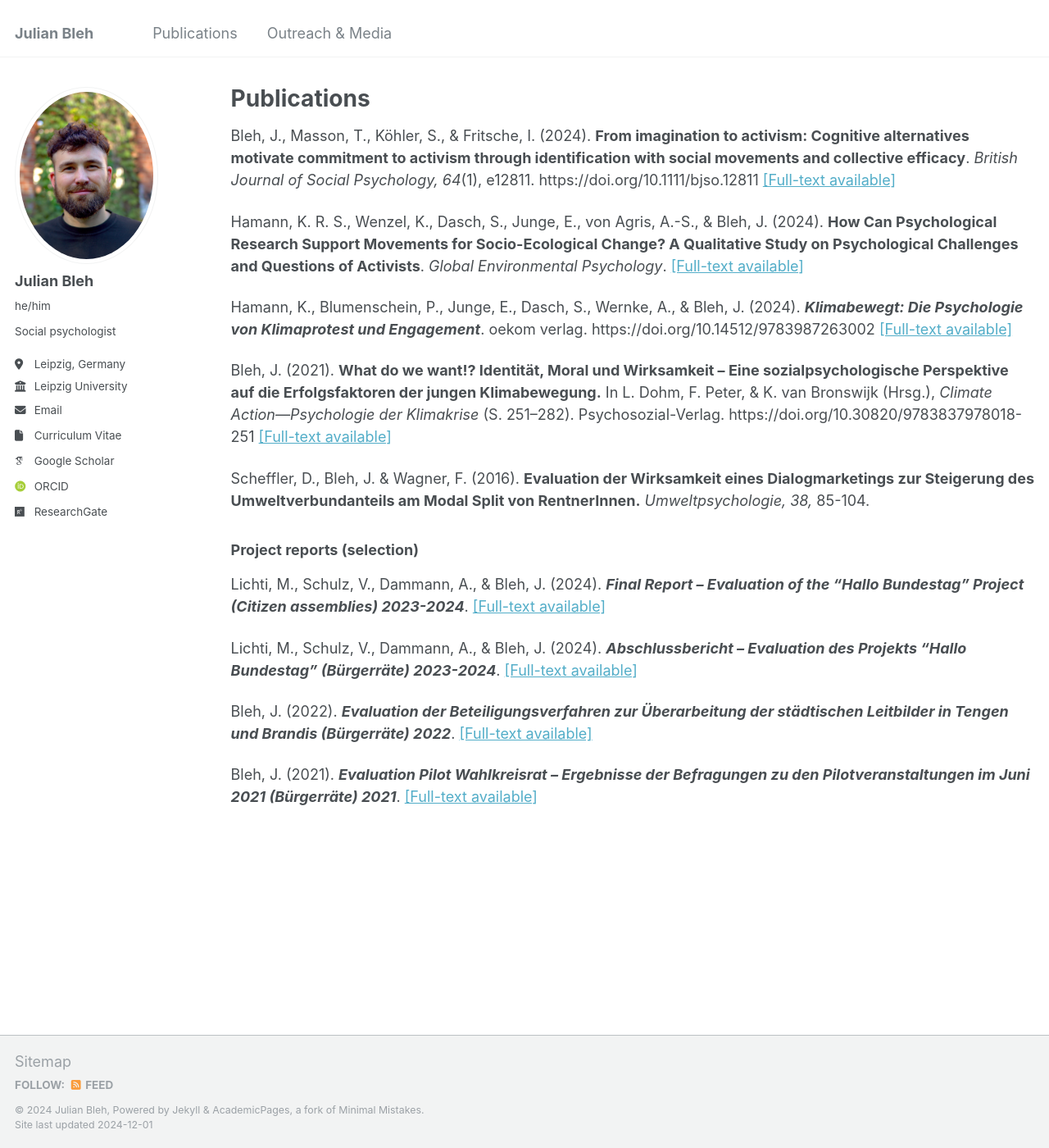
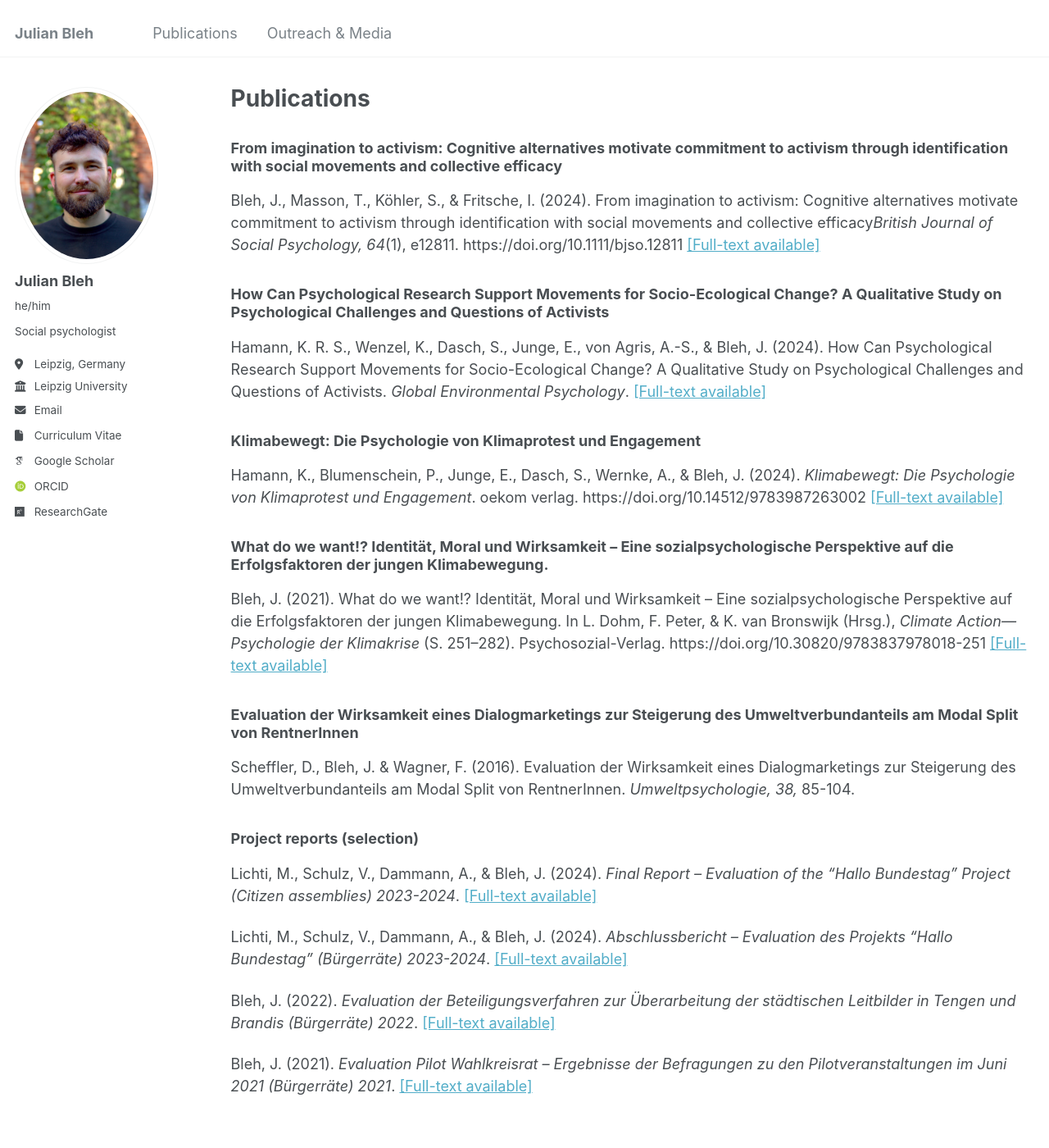
Before and after one commit to JulianBleh/JulianBleh1.github.io, a Jekyll site: the page built from _pages/publications.md, in a window 1280 px wide and 1400 px high. Shown: the whole window at 82% size. Built offline with Jekyll 4.4.1, drawn with Linux system fonts in a browser that asks for light colours; some web fonts are replaced.

Commit message:
Update publications.md

```diff
--- a/_pages/publications.md
+++ b/_pages/publications.md
@@ -6,23 +6,28 @@ author_profile: true
 ---
 
 
-Bleh, J., Masson, T., Köhler, S., & Fritsche, I. (2024). **From imagination to activism: Cognitive alternatives motivate commitment to activism through identification with social movements and collective efficacy**. *British Journal of Social Psychology, 64*(1), e12811. https://doi.org/10.1111/bjso.12811 [[Full-text available]](https://www.researchgate.net/publication/385877996_From_imagination_to_activism_Cognitive_alternatives_motivate_commitment_to_activism_through_identification_with_social_movements_and_collective_efficacy){:target="_blank"}
+### From imagination to activism: Cognitive alternatives motivate commitment to activism through identification with social movements and collective efficacy
+Bleh, J., Masson, T., Köhler, S., & Fritsche, I. (2024). From imagination to activism: Cognitive alternatives motivate commitment to activism through identification with social movements and collective efficacy*British Journal of Social Psychology, 64*(1), e12811. https://doi.org/10.1111/bjso.12811 [[Full-text available]](https://www.researchgate.net/publication/385877996_From_imagination_to_activism_Cognitive_alternatives_motivate_commitment_to_activism_through_identification_with_social_movements_and_collective_efficacy){:target="_blank"}
 
-Hamann, K. R. S., Wenzel, K., Dasch, S., Junge, E., von Agris, A.-S., & Bleh, J. (2024). **How Can Psychological Research Support Movements for Socio-Ecological Change? A Qualitative Study on Psychological Challenges and Questions of Activists**. *Global Environmental Psychology*. [[Full-text available]](https://www.researchgate.net/publication/378972004_How_Can_Psychological_Research_Support_Movements_for_Socio-Ecological_Change_A_Qualitative_Study_on_Psychological_Challenges_and_Questions_of_Activists){:target="_blank"}
+### How Can Psychological Research Support Movements for Socio-Ecological Change? A Qualitative Study on Psychological Challenges and Questions of Activists
+Hamann, K. R. S., Wenzel, K., Dasch, S., Junge, E., von Agris, A.-S., & Bleh, J. (2024). How Can Psychological Research Support Movements for Socio-Ecological Change? A Qualitative Study on Psychological Challenges and Questions of Activists. *Global Environmental Psychology*. [[Full-text available]](https://www.researchgate.net/publication/378972004_How_Can_Psychological_Research_Support_Movements_for_Socio-Ecological_Change_A_Qualitative_Study_on_Psychological_Challenges_and_Questions_of_Activists){:target="_blank"}
 
-Hamann, K., Blumenschein, P., Junge, E., Dasch, S., Wernke, A., & Bleh, J. (2024). ***Klimabewegt: Die Psychologie von Klimaprotest und Engagement***. oekom verlag. https://doi.org/10.14512/9783987263002 [[Full-text available]](https://www.oekom.de/buch/klimabewegt-9783987260704){:target="_blank"}
+### Klimabewegt: Die Psychologie von Klimaprotest und Engagement
+Hamann, K., Blumenschein, P., Junge, E., Dasch, S., Wernke, A., & Bleh, J. (2024). *Klimabewegt: Die Psychologie von Klimaprotest und Engagement*. oekom verlag. https://doi.org/10.14512/9783987263002 [[Full-text available]](https://www.oekom.de/buch/klimabewegt-9783987260704){:target="_blank"}
 
-Bleh, J. (2021). **What do we want!? Identität, Moral und Wirksamkeit – Eine sozialpsychologische Perspektive auf die Erfolgsfaktoren der jungen Klimabewegung.** In L. Dohm, F. Peter, & K. van Bronswijk (Hrsg.), *Climate Action—Psychologie der Klimakrise* (S. 251–282). Psychosozial-Verlag. https://doi.org/10.30820/9783837978018-251 [[Full-text available]](https://www.researchgate.net/publication/353947962_What_do_we_want_Identitat_Moral_und_Wirksamkeit_-_Eine_sozialpsychologische_Perspektive_auf_die_Erfolgsfaktoren_der_jungen_Klimabewegung){:target="_blank"}
+### What do we want!? Identität, Moral und Wirksamkeit – Eine sozialpsychologische Perspektive auf die Erfolgsfaktoren der jungen Klimabewegung.
+Bleh, J. (2021). What do we want!? Identität, Moral und Wirksamkeit – Eine sozialpsychologische Perspektive auf die Erfolgsfaktoren der jungen Klimabewegung. In L. Dohm, F. Peter, & K. van Bronswijk (Hrsg.), *Climate Action—Psychologie der Klimakrise* (S. 251–282). Psychosozial-Verlag. https://doi.org/10.30820/9783837978018-251 [[Full-text available]](https://www.researchgate.net/publication/353947962_What_do_we_want_Identitat_Moral_und_Wirksamkeit_-_Eine_sozialpsychologische_Perspektive_auf_die_Erfolgsfaktoren_der_jungen_Klimabewegung){:target="_blank"}
 
-Scheffler, D., Bleh, J. & Wagner, F. (2016). **Evaluation der Wirksamkeit eines Dialogmarketings zur Steigerung des Umweltverbundanteils am Modal Split von RentnerInnen.** *Umweltpsychologie, 38,* 85-104.
+### Evaluation der Wirksamkeit eines Dialogmarketings zur Steigerung des Umweltverbundanteils am Modal Split von RentnerInnen
+Scheffler, D., Bleh, J. & Wagner, F. (2016). Evaluation der Wirksamkeit eines Dialogmarketings zur Steigerung des Umweltverbundanteils am Modal Split von RentnerInnen. *Umweltpsychologie, 38,* 85-104.
 
 
 ### Project reports (selection)
 
-Lichti, M., Schulz, V., Dammann, A., & Bleh, J. (2024). ***Final Report – Evaluation of the “Hallo Bundestag” Project (Citizen assemblies) 2023-2024***. [[Full-text available]](https://www.researchgate.net/publication/386250755_Final_Report_-_Evaluation_of_the_Hallo_Bundestag_Project_Citizen_assemblies_2023-2024){:target="_blank"}
+Lichti, M., Schulz, V., Dammann, A., & Bleh, J. (2024). *Final Report – Evaluation of the “Hallo Bundestag” Project (Citizen assemblies) 2023-2024*. [[Full-text available]](https://www.researchgate.net/publication/386250755_Final_Report_-_Evaluation_of_the_Hallo_Bundestag_Project_Citizen_assemblies_2023-2024){:target="_blank"}
 
-Lichti, M., Schulz, V., Dammann, A., & Bleh, J. (2024). ***Abschlussbericht – Evaluation des Projekts “Hallo Bundestag” (Bürgerräte) 2023-2024***. [[Full-text available]](https://www.researchgate.net/publication/386250927_Abschlussbericht_-_Evaluation_des_Projekts_Hallo_Bundestag_Burgerrate_2023-2024){:target="_blank"}
+Lichti, M., Schulz, V., Dammann, A., & Bleh, J. (2024). *Abschlussbericht – Evaluation des Projekts “Hallo Bundestag” (Bürgerräte) 2023-2024*. [[Full-text available]](https://www.researchgate.net/publication/386250927_Abschlussbericht_-_Evaluation_des_Projekts_Hallo_Bundestag_Burgerrate_2023-2024){:target="_blank"}
 
-Bleh, J. (2022). ***Evaluation der Beteiligungsverfahren zur Überarbeitung der städtischen Leitbilder in Tengen und Brandis (Bürgerräte) 2022***. [[Full-text available]](https://www.researchgate.net/publication/386250845_Evaluation_der_Beteiligungsverfahren_zur_Uberarbeitung_der_stadtischen_Leitbilder_in_Tengen_und_Brandis_Burgerrate_2022){:target="_blank"}
+Bleh, J. (2022). *Evaluation der Beteiligungsverfahren zur Überarbeitung der städtischen Leitbilder in Tengen und Brandis (Bürgerräte) 2022*. [[Full-text available]](https://www.researchgate.net/publication/386250845_Evaluation_der_Beteiligungsverfahren_zur_Uberarbeitung_der_stadtischen_Leitbilder_in_Tengen_und_Brandis_Burgerrate_2022){:target="_blank"}
 
-Bleh, J. (2021). ***Evaluation Pilot Wahlkreisrat – Ergebnisse der Befragungen zu den Pilotveranstaltungen im Juni 2021 (Bürgerräte) 2021***. [[Full-text available]](https://www.researchgate.net/publication/386250840_Evaluation_Pilot_Wahlkreisrat_Burgerrate_2021){:target="_blank"}
+Bleh, J. (2021). *Evaluation Pilot Wahlkreisrat – Ergebnisse der Befragungen zu den Pilotveranstaltungen im Juni 2021 (Bürgerräte) 2021*. [[Full-text available]](https://www.researchgate.net/publication/386250840_Evaluation_Pilot_Wahlkreisrat_Burgerrate_2021){:target="_blank"}
```
